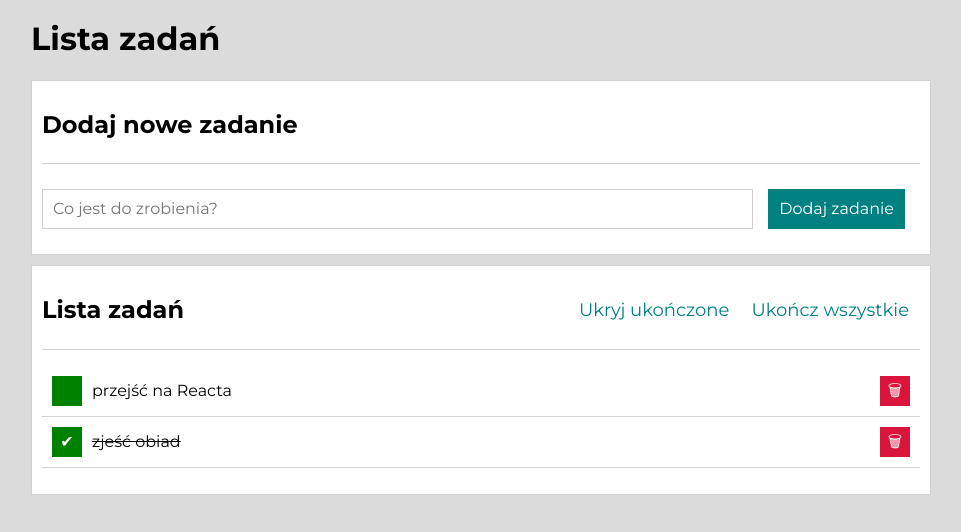
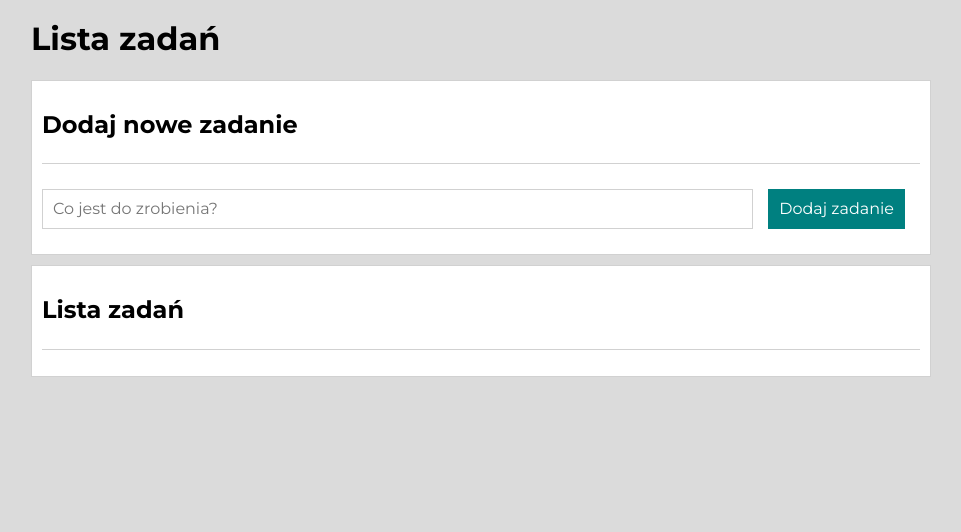
Before and after one commit to SzymonFrontDev/Todo-List-React, a React (Create React App) app: page / in a window 1280 px wide. Shown: the top 532 px of the page, without its empty margins (159-1120 px from the left). Built offline with nearby package versions, Linux system fonts and the light colour scheme.

Commit message:
saving tasks in localStorage

```diff
--- a/src/App.js
+++ b/src/App.js
@@ -1,4 +1,4 @@
-import React, { useState } from 'react';
+import React, { useState, useEffect } from 'react';
 import Form from "./Form";
 import Tasks from "./Tasks";
 import Buttons from "./Buttons";
@@ -6,13 +6,20 @@
 import Header from "./Header";
 import Container from "./Container";
 
+const getInitialTasks = () => {
+  const tasksFromLcalStorage = localStorage.getItem("tasks");
+  return tasksFromLcalStorage
+    ? JSON.parse(tasksFromLcalStorage)
+    : [];
+};
+
 function App() {
   const [hideDone, setHideDone] = useState(false);
-  const [tasks, setTasks] = useState([
-    { id: 1, content: "przejść na Reacta", done: false },
-    { id: 2, content: "zjeść obiad", done: true },
-  ]);
+  const [tasks, setTasks] = useState(getInitialTasks);
 
+  useEffect(() => {
+    localStorage.setItem("tasks", JSON.stringify(tasks));
+  }, [tasks]);
 
   const toggleHideDone = () => {
     setHideDone(hideDone => !hideDone);
```
